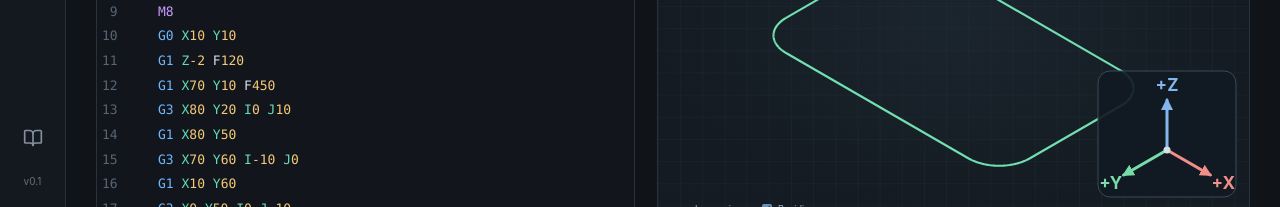
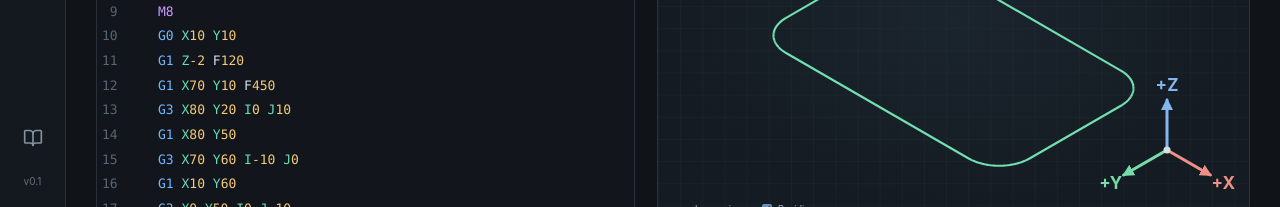
Before and after one commit to Rama-131/cnc-editor, a React (Vite) app: page / in a window 1280 px wide. Shown: the part 593-800 px from the top of the page. Built offline with nearby package versions, Linux system fonts and the light colour scheme.

Commit message:
Remove background frame from axis direction indicator

```diff
--- a/src/components/Simulation.tsx
+++ b/src/components/Simulation.tsx
@@ -41,15 +41,6 @@ function AxisIndicator({ view }: { view: View }) {
       role="img"
       aria-label={`Versi positivi degli assi ${axes.map((axis) => `+${axis.toUpperCase()}`).join(", ")}`}
     >
-      <rect
-        x="1"
-        y="1"
-        width="138"
-        height="126"
-        rx="12"
-        fill="#111a23e8"
-        stroke="#394a59"
-      />
       {axes.map((axis) => {
         const unit = { x: 0, y: 0, z: 0 };
         unit[axis] = 1;
```
